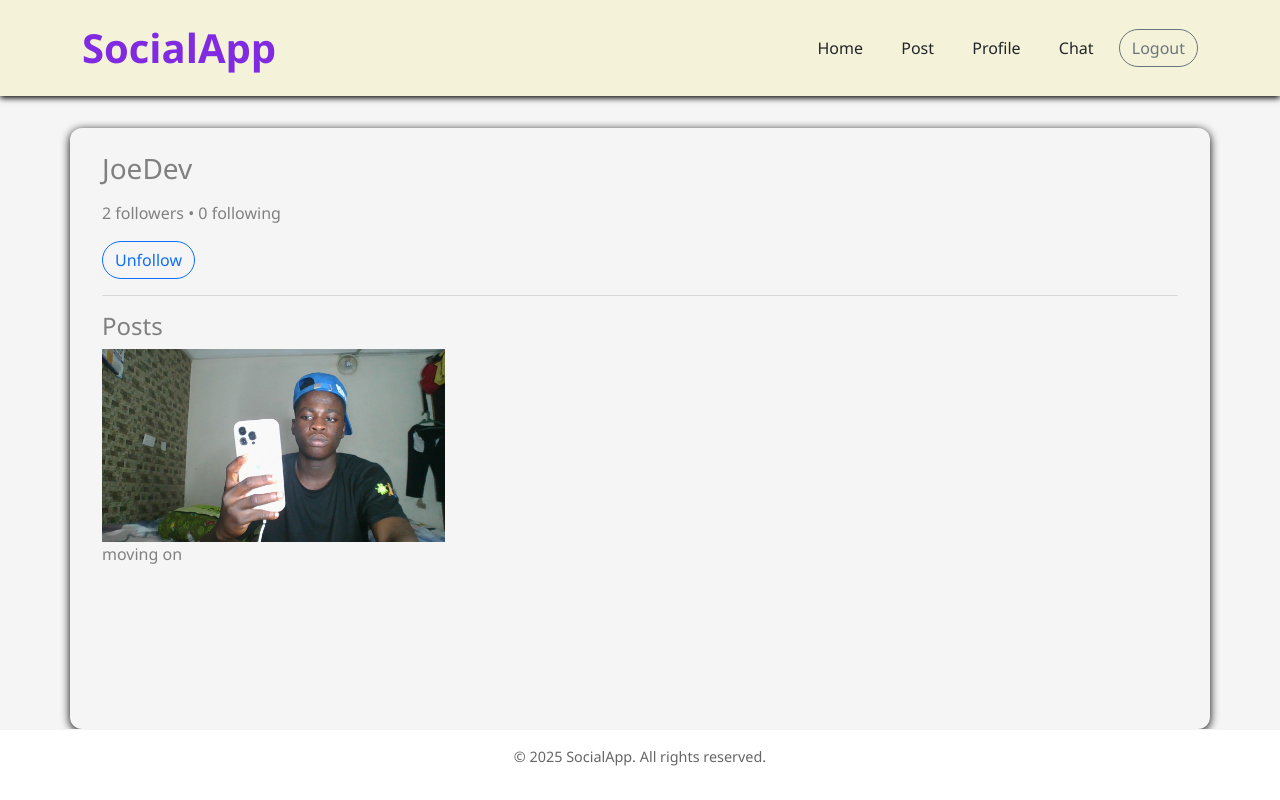
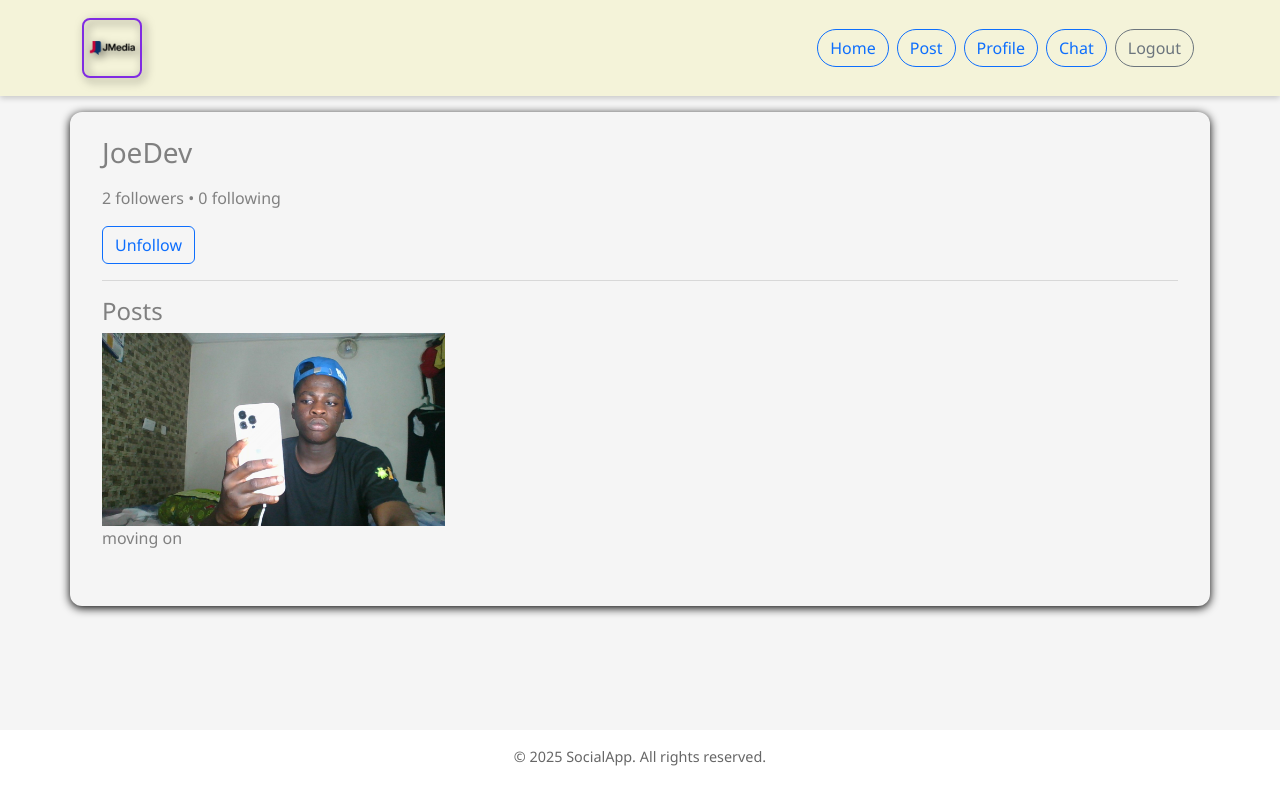
Before and after one commit to J531-wq/social_medial, a Django app: a page that uses core/templates/core/base.html in a window 1280 px wide. Run offline with Django 5.2, Linux system fonts and the light colour scheme; a user stored in the database is signed in; data comes from the database, SQL or seed files in the repository; both versions use the stored data as it was after the commit.

Commit message:
Made some change in the feed.html, feed views, base.html, settings.py

```diff
--- a/core/admin.py
+++ b/core/admin.py
@@ -1,7 +1,9 @@
 from django.contrib import admin
-from .models import User, Post, Follow, Message
+from .models import User, Post, Follow, Message, Comment, Like
 
 admin.site.register(User)
 admin.site.register(Post)
 admin.site.register(Follow)
 admin.site.register(Message)
+admin.site.register(Comment)
+admin.site.register(Like)
--- a/core/templates/core/base.html
+++ b/core/templates/core/base.html
@@ -1,3 +1,4 @@
+{% load static %}
 <!doctype html>
 <html lang="en">
 <head>
@@ -18,31 +19,49 @@
     min-height: 100vh;
     display: flex;
     flex-direction: column;
+    padding-top: 80px; /* space for sticky navbar */
    }
+
+   /* Navbar */
    .navbar {
+    position: fixed;   /* fixed at top */
+    top: 0;
+    width: 100%;
+    z-index: 1030;
     background-color: rgb(244, 243, 217) !important;
-    box-shadow: 0 2px 6px black;
+    box-shadow: 0 2px 6px rgba(0,0,0,0.2);
     padding: 0.8rem 1rem;
+    transition: box-shadow 0.3s ease-in-out, background-color 0.3s ease-in-out;
    }
-   .navbar-brand {
-    font-weight: bold;
-    font-size: 2.5rem;
-    color: rgb(128, 43, 226) !important;
+
+   /* Add shadow on scroll */
+   .navbar.scrolled {
+    box-shadow: 0 4px 12px rgba(0,0,0,0.25);
+    background-color: rgb(245, 244, 220) !important;
    }
+
+   /* Logo image visually bold */
+   #weblogo {
+    height: 60px;
+    width: auto;
+    border-radius: 8px;
+    filter: drop-shadow(3px 3px 5px rgba(0,0,0,0.6));
+    border: 2px solid rgb(128, 43, 226);
+  }
+
+   /* Navbar buttons */
    .navbar .btn {
     border-radius: 25px;
     font-weight: 500;
     margin-left: 0.5rem;
     transition: all 0.2s ease-in-out;
    }
-   .navbar .btn-outline-primary:hover,
-   .navbar .btn-outline-secondary:hover {
-      transform: scale(1.05);
+
+   .navbar .btn:hover {
+    transform: scale(1.05);
    }
 
-   .container {
-    flex-grow: 1;
-   }
+   /* Container styling */
    .container.py-4 {
     background-color: whitesmoke;
     border-radius: 12px;
@@ -50,6 +69,8 @@
     margin-top: 2rem;
     padding: 2rem;
    }
+
+   /* Footer */
    footer {
     background-color: white;
     text-align: center;
@@ -59,9 +80,7 @@
     color: #666;
     border-top: 1px solid whitesmoke;
    }
-   .btn-primary, .btn-outline-primary {
-    border-radius: 25px;
-   }
+
    @media (max-width:768px) {
     .navbar .btn {
       margin-top: 0.4rem;
@@ -76,26 +95,31 @@
 </head>
 
 <body>
-  <nav class="navbar navbar-expand-lg">
+  <nav class="navbar navbar-expand-lg" id="mainNavbar">
     <div class="container d-flex justify-content-between align-items-center">
-      <a class="navbar-brand" href="{% url 'feed' %}">SocialApp</a>
-      <div>
+
+      <!-- Logo only -->
+      <a class="navbar-brand" href="{% url 'feed' %}">
+        <img id="weblogo" src="{% static 'logo.png' %}" alt="Jmedial">
+      </a>
+
+      <!-- Navbar Buttons -->
+      <div class="d-flex align-items-center">
         {% if user.is_authenticated %}
-          <a href="{% url 'feed' %}" class="btn">Home</a>
-          <a href="{% url 'create_post' %}" class="btn">Post</a>
-          <a href="{% url 'profile' username=request.user.username %}" class="btn">Profile</a>
-          <a href="{% url 'chat_room' username=request.user.username %}" class="btn">Chat</a>
+          <a href="{% url 'feed' %}" class="btn btn-outline-primary mx-1">Home</a>
+          <a href="{% url 'create_post' %}" class="btn btn-outline-primary mx-1">Post</a>
+          <a href="{% url 'profile' username=request.user.username %}" class="btn btn-outline-primary mx-1">Profile</a>
+          <a href="{% url 'chat_room' username=request.user.username %}" class="btn btn-outline-primary mx-1">Chat</a>
           <form method="post" action="{% url 'logout' %}" style="display: inline;">
             {% csrf_token %}
-            <button type="submit" class="btn btn-outline-secondary">
-                Logout
-            </button>
+            <button type="submit" class="btn btn-outline-secondary mx-1">Logout</button>
           </form>
         {% else %}
-          <a href="{% url 'login' %}" class="btn text-primary">Login</a>
-          <a href="{% url 'signup' %}" class="btn text-primary">Sign Up</a>
+          <a href="{% url 'login' %}" class="btn btn-outline-primary mx-1">Login</a>
+          <a href="{% url 'signup' %}" class="btn btn-outline-primary mx-1">Sign Up</a>
         {% endif %}
       </div>
+
     </div>
   </nav>
 
@@ -109,5 +133,16 @@
   </footer>
 
   <script src="https://cdn.jsdelivr.net/npm/bootstrap@5.3.0/dist/js/bootstrap.bundle.min.js"></script>
+  <script>
+    // Add shadow effect when scrolling
+    const navbar = document.getElementById('mainNavbar');
+    window.addEventListener('scroll', () => {
+      if(window.scrollY > 10){
+        navbar.classList.add('scrolled');
+      } else {
+        navbar.classList.remove('scrolled');
+      }
+    });
+  </script>
 </body>
 </html>
--- a/core/templates/core/profile.html
+++ b/core/templates/core/profile.html
@@ -12,34 +12,46 @@
     {% if user != user_profile %}
       <form id="follow-form" method="post" action="{% url 'follow_toggle' user_profile.username %}">
         {% csrf_token %}
-        <button class="btn btn-outline-primary">{{ is_following|yesno:"Unfollow,Follow" }}</button>
+        <button class="btn btn-outline-primary">
+          {{ is_following|yesno:"Unfollow,Follow" }}
+        </button>
       </form>
     {% endif %}
   </div>
 </div>
+
 <hr>
+
 <h4>Posts</h4>
 <div class="row">
   {% for post in posts %}
-  <div class="col-md-4 mb-3">
-    <img src="{{ post.image.url }}" class="img-fluid">
-    <p>{{ post.caption }}</p>
-  </div>
+    <div class="col-md-4 mb-3">
+      <img src="{{ post.image.url }}" class="img-fluid">
+      <p>{{ post.caption }}</p>
+    </div>
   {% empty %}
-  <p>No posts yet.</p>
+    <p>No posts yet.</p>
   {% endfor %}
 </div>
 
 <script>
 document.getElementById("follow-form")?.addEventListener("submit", async function(e){
   e.preventDefault();
+
+  // Get CSRF token from the form
+  const csrfToken = document.querySelector('[name=csrfmiddlewaretoken]').value;
+
   const res = await fetch(this.action, {
     method: "POST",
-    headers: {'X-CSRFToken': '{{ csrf_token }}'}
+    headers: {
+      "X-CSRFToken": csrfToken,
+    }
   });
+
   const data = await res.json();
-  alert("You have " + data.state);
+  // alert("You now " + data.state);
   location.reload();
 });
 </script>
+
 {% endblock %}
--- a/core/views.py
+++ b/core/views.py
@@ -26,7 +26,15 @@ def signup(request):
 def feed(request):
     following_ids = Follow.objects.filter(follower=request.user).values_list("following_id", flat=True)
     posts = Post.objects.filter(author__id__in=list(following_ids) + [request.user.id])
-    return render(request, "core/feed.html", {"posts": posts})
+
+    # NEW: Get all users (you can exclude the current user if you want)
+    all_users = User.objects.exclude(id=request.user.id)
+
+    return render(request, "core/feed.html", {
+        "posts": posts,
+        "all_users": all_users,
+    })
+
 
 
 @login_required
--- a/social/settings.py
+++ b/social/settings.py
@@ -123,10 +123,12 @@ USE_TZ = True
 # -------------------
 # STATIC FILES
 # -------------------
-STATIC_URL = "/static/"
+STATIC_URL = 'static/'
 STATICFILES_DIRS = [BASE_DIR / "static"]
 STATIC_ROOT = BASE_DIR / "staticfiles"
 STATICFILES_STORAGE = "whitenoise.storage.CompressedManifestStaticFilesStorage"
+
+
 
 # -------------------
 # MEDIA FILES
```
Also changed, not shown: core/templates/core/feed.html (+12 -0 lines), db.sqlite3, media/profiles/ChatGPT_Image_Sep_10_2025_03_52_01_PM.png (added), static/logo.png (added).
